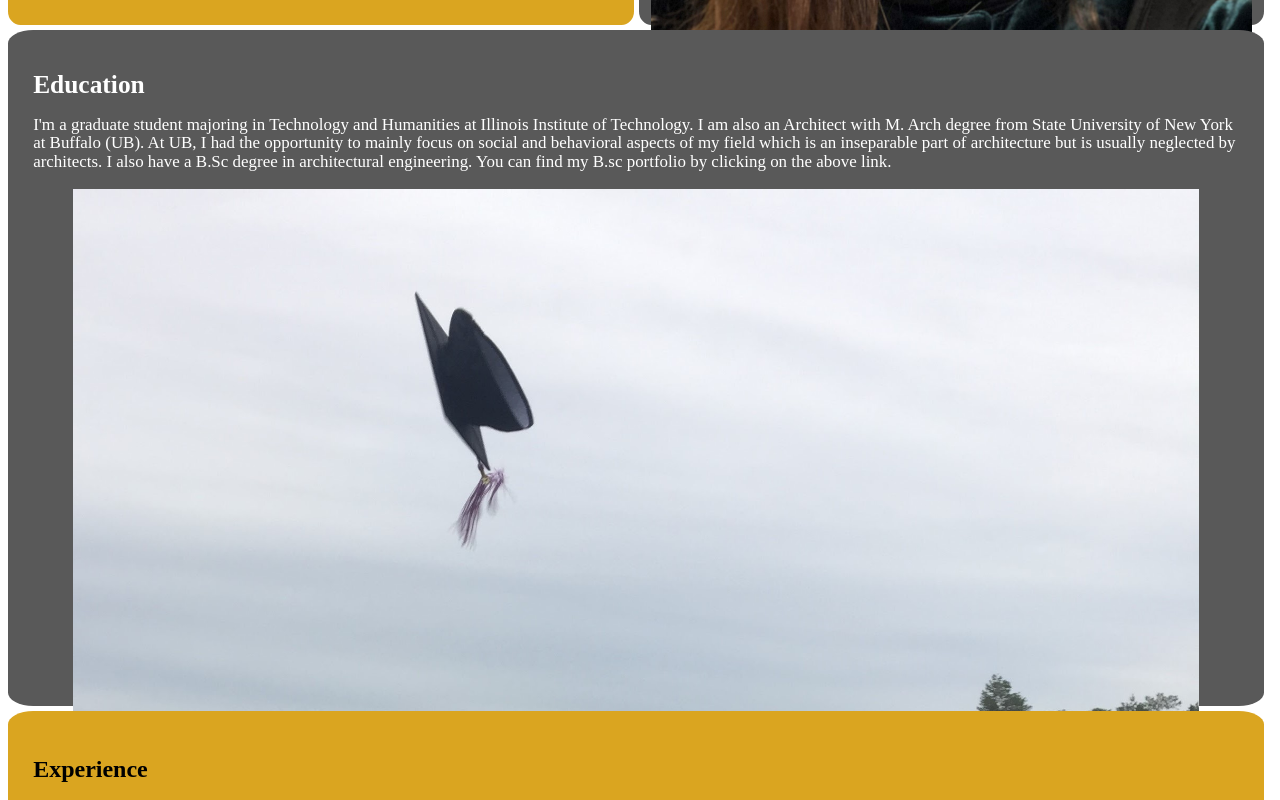
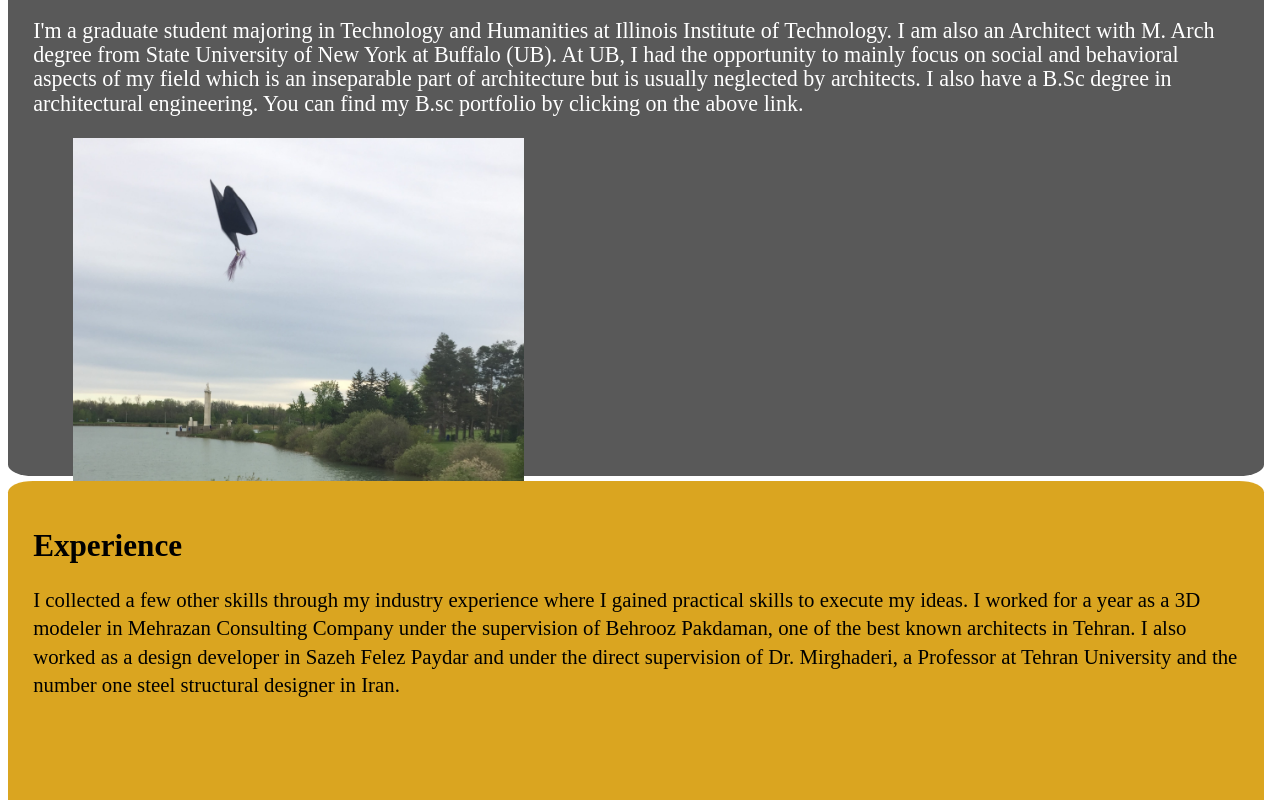
Before and after one commit to leilamirghaderi/project-two, a plain HTML site: page index.html in a window 1280 px wide. Shown: the part 660-1460 px from the top of the page. Drawn offline with Linux system fonts and the light colour scheme.

Commit message:
Add @media screen and (min-width:646px) with its properties

```diff
--- a/main.css
+++ b/main.css
@@ -5,7 +5,7 @@ html {
   max-width: 1500px;
 }
 p{
-  margin: 0 inherit;
+  margin: 0   inherit;
   max-width: none;
 }
 #primary {
@@ -108,3 +108,15 @@ color: #000000;
   font-size: 0.875em;
   line-height: 1.07em;
 }
+@media screen and (min-width: 648px) {
+  html{
+    font-size: 1.3em;
+    line-height: 1.35em;
+  }
+  #leila-image{
+    max-width: 60%;
+  }
+  #graduation{
+    max-width: 40%;
+  }
+}
```
